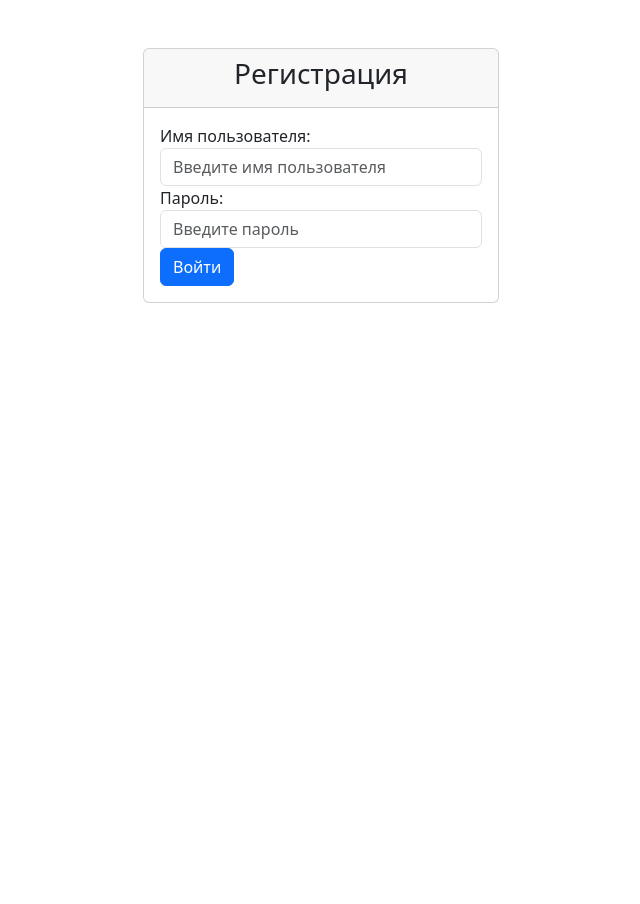
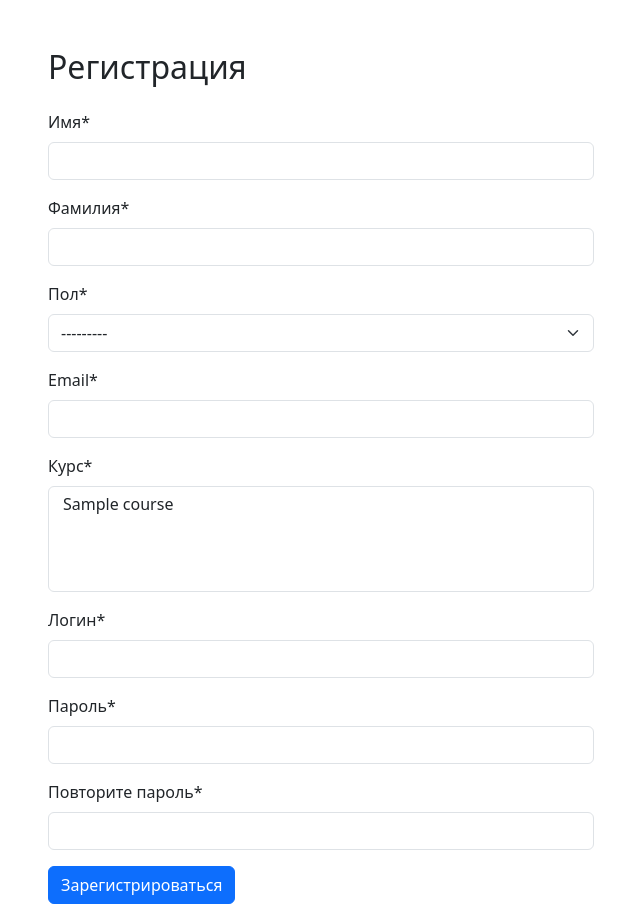
Before and after one commit to gusinetsk/skillify, a Django app: template skillify/education/templates/registration.html in a window 1280 px wide. Shown: the whole page, without its empty margins (319-959 px from the left). Before the commit the page ends 303 px from the top, so only its background shows below. Run offline with Django 4.2, Linux system fonts and the light colour scheme; the template is opened without the code that fills it: values that come from a table or form of the project are taken from there, others are empty; tables that the repository leaves empty hold one stand-in row (values such as "Sample post"); some libraries are stand-ins or nearby versions.

Commit message:
add loogin

```diff
--- a/requirements.txt
+++ b/requirements.txt
@@ -4,6 +4,8 @@ asttokens==2.2.1
 backcall==0.2.0
 decorator==5.1.1
 Django==4.2.3
+django-bootstrap5==23.3
+django-crispy-forms==2.0
 django-extensions==3.2.3
 executing==1.2.0
 ipython==8.14.0
@@ -13,6 +15,7 @@ parso==0.8.3
 pexpect==4.8.0
 pickleshare==0.7.5
 prompt-toolkit==3.0.39
+psycopg2-binary==2.9.6
 ptyprocess==0.7.0
 pure-eval==0.2.2
 Pygments==2.15.1
@@ -20,6 +23,5 @@ six==1.16.0
 sqlparse==0.4.4
 stack-data==0.6.2
 traitlets==5.9.0
+typing_extensions==4.7.1
 wcwidth==0.2.6
-psycopg2-binary==2.9.6
-django-crispy-forms==2.0
--- a/skillify/education/forms.py
+++ b/skillify/education/forms.py
@@ -1,13 +1,15 @@
 from django import forms
 from .models import Student
 from django.core.exceptions import ValidationError
-
-
+from django.contrib.auth.forms import AuthenticationForm
+class LoginForm(AuthenticationForm):
+    username = forms.CharField(label="Логин", max_length=150, widget=forms.TextInput(attrs={'class': 'form-control'}))
+    password = forms.CharField(label="Пароль", widget=forms.PasswordInput(attrs={'class': 'form-control'}))
 class RegistrationForm(forms.ModelForm):
-    password_confirmation = forms.CharField(widget=forms.PasswordInput)
+    password_confirmation = forms.CharField(widget=forms.PasswordInput,label='Повторите пароль')
     class Meta:
         model = Student
-        fields = ('name', 'surname', 'email', 'password', 'password_confirmation')
+        fields = ('name', 'surname', 'sex', 'email', 'course', 'login','password', 'password_confirmation')
 
     def clean_password(self):
         password = self.cleaned_data.get('password')
--- a/skillify/education/models.py
+++ b/skillify/education/models.py
@@ -9,16 +9,16 @@ SEX = [
 
 
 class Person(models.Model):
-    name = models.CharField(max_length=50)
-    surname = models.CharField(max_length=50)
-    sex = models.CharField(max_length=1,choices=SEX)
+    login = models.CharField(max_length=50,verbose_name='логин')
+    name = models.CharField(max_length=50,verbose_name='имя')
+    surname = models.CharField(max_length=50,verbose_name='фамилия')
+    sex = models.CharField(max_length=1,choices=SEX,verbose_name='пол')
     email = models.EmailField(unique=True)
     class Meta:
         abstract = True
 class Student(Person):
-    age = models.IntegerField()
-    courses = models.ManyToManyField('Course', through='Enrollment')
-    password = models.CharField(max_length=100)
+    course = models.ManyToManyField('Course', through='Enrollment',verbose_name='курс')
+    password = models.CharField(max_length=100,verbose_name='пароль')
     def __str__(self):
         return f"{self.name} {self.surname}"
 
--- a/skillify/education/templates/registration.html
+++ b/skillify/education/templates/registration.html
@@ -1,48 +1,25 @@
 <!DOCTYPE html>
 <html lang="en">
 <head>
-  <meta charset="UTF-8">
-  <meta name="viewport" content="width=device-width, initial-scale=1.0">
-  <title>Страница авторизации</title>
-  <link href="https://cdn.jsdelivr.net/npm/bootstrap@5.3.0/dist/css/bootstrap.min.css" rel="stylesheet">
-  <style>
-    body {
-      background-image: url("");
-      background-repeat: repeat;
-      background-size: cover;
-    }
-  </style>
+  <title>Регистрация на образовательной платформе</title>
+  <link rel="stylesheet" href="https://cdn.jsdelivr.net/npm/bootstrap@5.3.0/dist/css/bootstrap.min.css">
 </head>
 <body>
-
+{% load crispy_forms_tags %}
 <div class="container mt-5">
   <div class="row justify-content-center">
-    <div class="col-md-4">
-      <div class="card">
-        <div class="card-header text-center">
-          <h3>Регистрация</h3>
-        </div>
-        <div class="card-body">
-          <form>
-            <div class="form-group">
-              <label for="username">Имя пользователя:</label>
-              <input type="text" class="form-control" id="username" placeholder="Введите имя пользователя">
-            </div>
-            <div class="form-group">
-              <label for="password">Пароль:</label>
-              <input type="password" class="form-control" id="password" placeholder="Введите пароль">
-            </div>
-            <button type="submit" class="btn btn-primary btn-block">Войти</button>
-          </form>
-        </div>
-      </div>
+    <div class="col-md-6">
+      <h2 class="mb-4">Регистрация</h2>
+      <form method="post">
+        {% csrf_token %}
+        {{ form|crispy }}
+        <button type="submit" class="btn btn-primary">Зарегистрироваться</button>
+      </form>
     </div>
   </div>
 </div>
 
-
-<script src="https://cdn.jsdelivr.net/npm/@popperjs/core@2.11.8/dist/umd/popper.min.js"></script>
+<script src="https://cdn.jsdelivr.net/npm/@popperjs/core@2.9.1/dist/umd/popper.min.js"></script>
 <script src="https://cdn.jsdelivr.net/npm/bootstrap@5.3.0/dist/js/bootstrap.min.js"></script>
-
 </body>
 </html>
--- a/skillify/education/urls.py
+++ b/skillify/education/urls.py
@@ -3,8 +3,9 @@ from . import views
 
 urlpatterns = [
     path('students/', views.student_list, name='student_list'),
-    path('autorization/', views.autorization, name='autorization'),
-    path('register/', views.registration, name='registration'),
+    path('login/', views.login_view, name='login'),
+    path('main/', views.autorization, name='main'),
+    path('registration/', views.registration, name='registration'),
 
 
 ]
--- a/skillify/skillify/settings.py
+++ b/skillify/skillify/settings.py
@@ -39,7 +39,8 @@ INSTALLED_APPS = [
     'django.contrib.staticfiles',
     'django_extensions',
     'education.apps.EducationConfig',
-    'crispy_forms'
+    'crispy_forms',
+    "crispy_bootstrap5",
 ]
 
 MIDDLEWARE = [
@@ -124,3 +125,6 @@ STATIC_URL = 'static/'
 # https://docs.djangoproject.com/en/4.2/ref/settings/#default-auto-field
 
 DEFAULT_AUTO_FIELD = 'django.db.models.BigAutoField'
+
+CRISPY_ALLOWED_TEMPLATE_PACKS = 'bootstrap5'
+CRISPY_TEMPLATE_PACK = 'bootstrap5'
```
Also changed, not shown: skillify/education/templates/base.html (+15 -0 lines), skillify/education/templates/login.html (renamed from skillify/education/templates/autorization.html, +6 -14 lines), skillify/education/views.py (+23 -1 lines).
